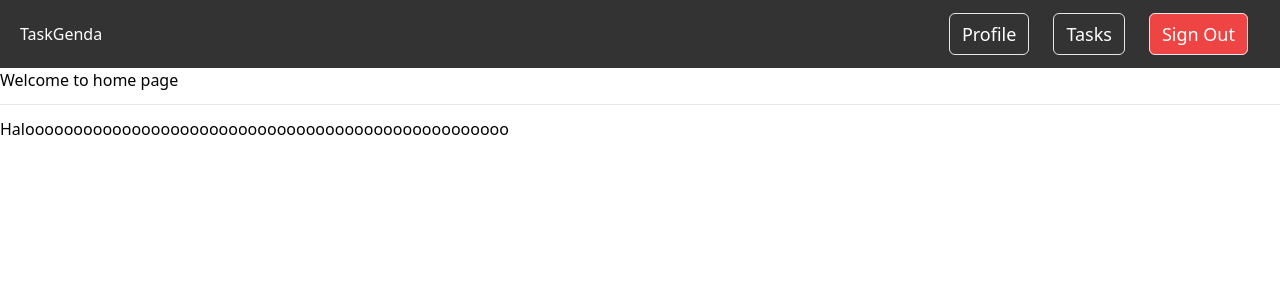
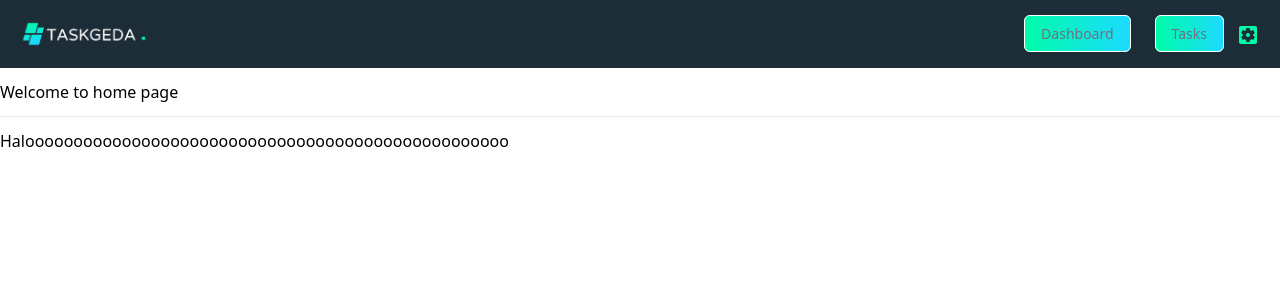
Before and after one commit to chollsak/TaskGenda, a Next.js app: page / in a window 1280 px wide. Shown: the top 300 px of the page. Built offline with nearby package versions, Linux system fonts and the light colour scheme; no server answers; sample sign-in values are in the browser's storage.

Commit message:
feat: Navbar updated styles

```diff
--- /dev/null
+++ b/src/app/components/Loading.jsx
@@ -0,0 +1,12 @@
+import React from 'react';
+import { CircularProgress } from '@mui/material';
+
+const LoadingComponent = () => {
+  return (
+    <div className="flex justify-center items-start h-screen mt-20">
+      <CircularProgress  className='text-[#00fca8]' size={60} />
+    </div>
+  );
+};
+
+export default LoadingComponent;
--- a/src/app/components/Navbar.jsx
+++ b/src/app/components/Navbar.jsx
@@ -1,42 +1,74 @@
-import React from 'react'
+import react, { useState } from 'react'
 import Link from 'next/link'
 import { signOut } from 'next-auth/react'
+import { Box } from '@mui/material'
+import SettingsApplicationsIcon from '@mui/icons-material/SettingsApplications';
+import Tooltip from '@mui/material/Tooltip';
 
-function Navbar({session}) {
+function Navbar({ session }) {
+
+    const [isDropdownOpen, setIsDropdownOpen] = useState(false);
+
+    const toggleDropdown = () => {
+        setIsDropdownOpen(!isDropdownOpen)
+    }
+
     return (
-    <nav className='bg-[#333] text-white p-5'>
-        <div className='container mx-auto '>
+        <div className='mb-20'>
+            <nav className='bg-[#1c2d38] text-white p-5 fixed top-0 left-0 w-full z-50'>
+                <div className='container mx-auto'>
                     <div className='flex justify-between items-center'>
                         <div>
-                    <Link href='/'>TaskGenda</Link>
+                            {/* Adjusting the size of the logo with width and height */}
+                            <Box component='img' src='/img/taskgenda_logo.png' alt="Logo" className='w-32 h-auto' />
                         </div>
-                <ul className='flex '>
-                {!session ?(
-                    <><li className='mx-3'>
-                        <Link href='/sign-in'>Sign In</Link>
+                        <ul className='flex'>
+                            {!session ? (
+                                <>
+                                    <li className='mx-3'>
+                                        <Link href='/sign-in' className='text-sm'>Sign In</Link>
                                     </li>
                                     <li className='mx-3'>
-                        <Link href='/sign-up'>Sign Up</Link>
-                    </li></>
+                                        <Link href='/sign-up' className='text-sm'>Sign Up</Link>
+                                    </li>
+                                </>
+                            ) : (
+                                <>
+                                    <li className='mx-3'>
+                                        <a href='/welcome' className='bg-gradient-to-r from-[#00fca8] to-[#1cdaff] text-gray-500 rounded-md border border-white border-solid py-2 px-4 text-sm hover:text-black hover:opacity-95'>Dashboard</a>                </li>
+                                    <li className='mx-3'>
+                                        <a href='/tasks' className='bg-gradient-to-r from-[#00fca8] to-[#1cdaff] text-gray-500 rounded-md border border-white border-solid py-2 px-4 text-sm hover:text-black hover:opacity-95'>Tasks</a>
+                                    </li>
 
-                ):(
-                    <>
-                        <li className='mx-3 flex-col'>
-                            <a href='/welcome' className='bg-grey-500 text-white rounded-md border py-2 px-3 text-lg my-2 hover:cursor-pointer'>Profile</a>
+                                    <Tooltip title='setting'>
+                                    <button onClick={toggleDropdown}>
+                                        <SettingsApplicationsIcon className='text-[#00fca8] hover:text-[#1cdaff] '/>
+                                    </button>
+                                    </Tooltip>
+                                    {isDropdownOpen && (
+                                        <ul className='absolute right-8 mt-10 w-40 bg-white text-black shadow-lg rounded-lg py-2'>
+                                            <li className='px-4 py-2 hover:bg-gray-200'>
+                                                <a className='text-sm'>Profile</a>
                                             </li>
-                        <li className='mx-3 flex-col'>
-                            <a href='/tasks' className='bg-grey-500 text-white rounded-md border py-2 px-3 text-lg my-2 hover:cursor-pointer'>Tasks</a>
+                                            <li className='px-4 py-2 hover:bg-gray-200'>
+                                                <a className='text-sm'>About</a>
                                             </li>
-                        <li className='mx-3'>
-                            <a onClick={() => signOut()} className='bg-red-500 text-white rounded-md border py-2 px-3 text-lg my-2 hover:cursor-pointer'>Sign Out</a>
+                                            <hr class="border-t-2 border-[#00fca8] my-4" />
+                                            <li className='px-4 py-2 hover:bg-gray-200'>
+                                                <a onClick={() => signOut()} className='text-sm text-red-700'>Sign Out</a>
                                             </li>
+                                        </ul>
+                                    )}
+
+
                                 </>
                             )}
                         </ul>
                     </div>
                 </div>
             </nav>
+        </div>
     )
 }
 
-export default Navbar
+export default Navbar;
--- a/src/app/tasks/page.jsx
+++ b/src/app/tasks/page.jsx
@@ -5,6 +5,7 @@ import { useSession } from 'next-auth/react';
 import { useRouter } from 'next/navigation';
 import Navbar from '../components/Navbar';
 import Link from 'next/link';
+import LoadingComponent from '../components/Loading';
 
 function TasksPage() {
   const { data: session, status } = useSession();
@@ -114,7 +115,7 @@ function TasksPage() {
 
         {/* Display loading message */}
         {loading ? (
-          <p>Loading tasks...</p>
+          <div><LoadingComponent /></div>
         ) : error ? (
           /* Display error message if there is an error */
           <p>Error loading tasks: {error}</p>
```
Also changed, not shown: public/img/taskgenda_logo.png (added). Lines whose indentation alone changed are shown as unchanged.
